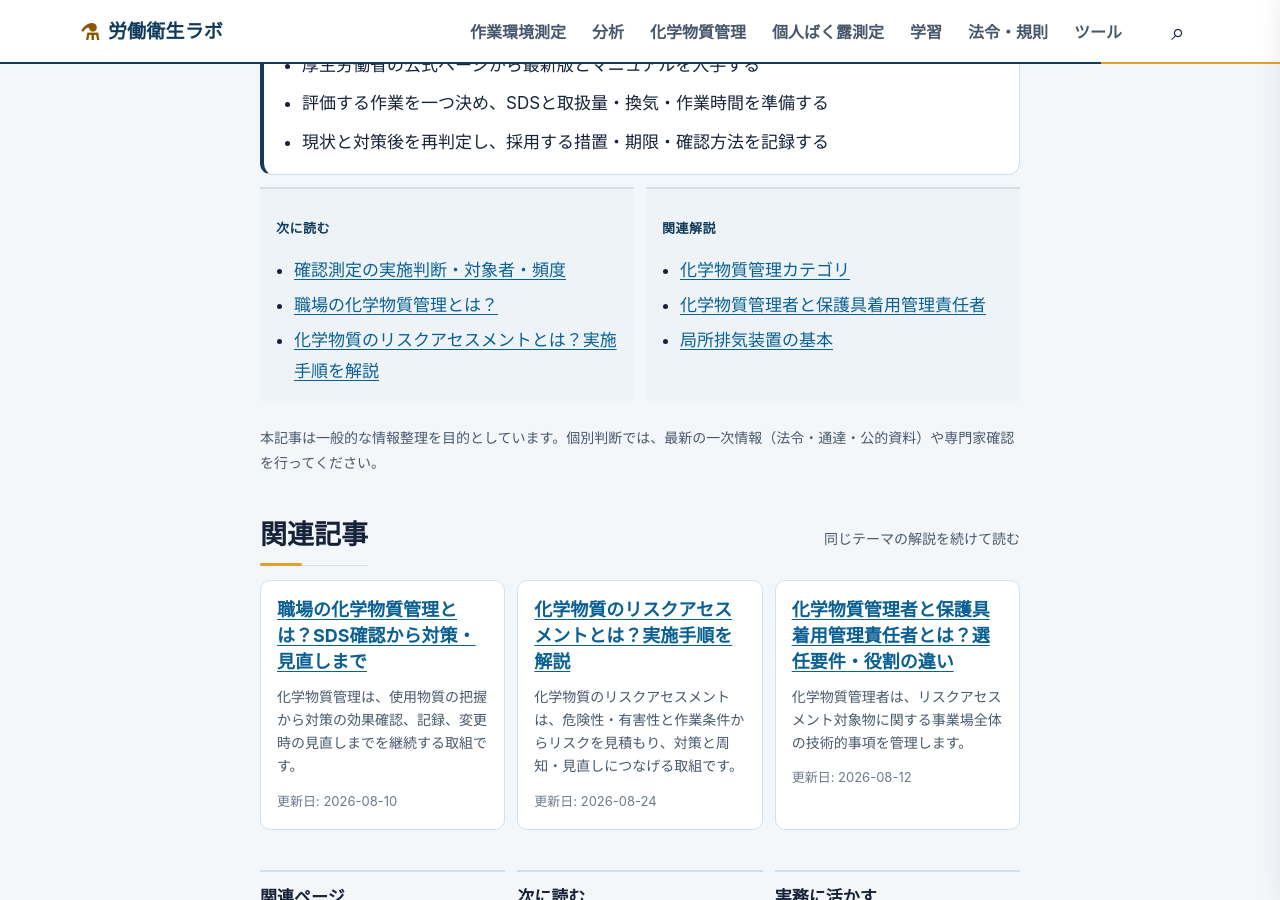
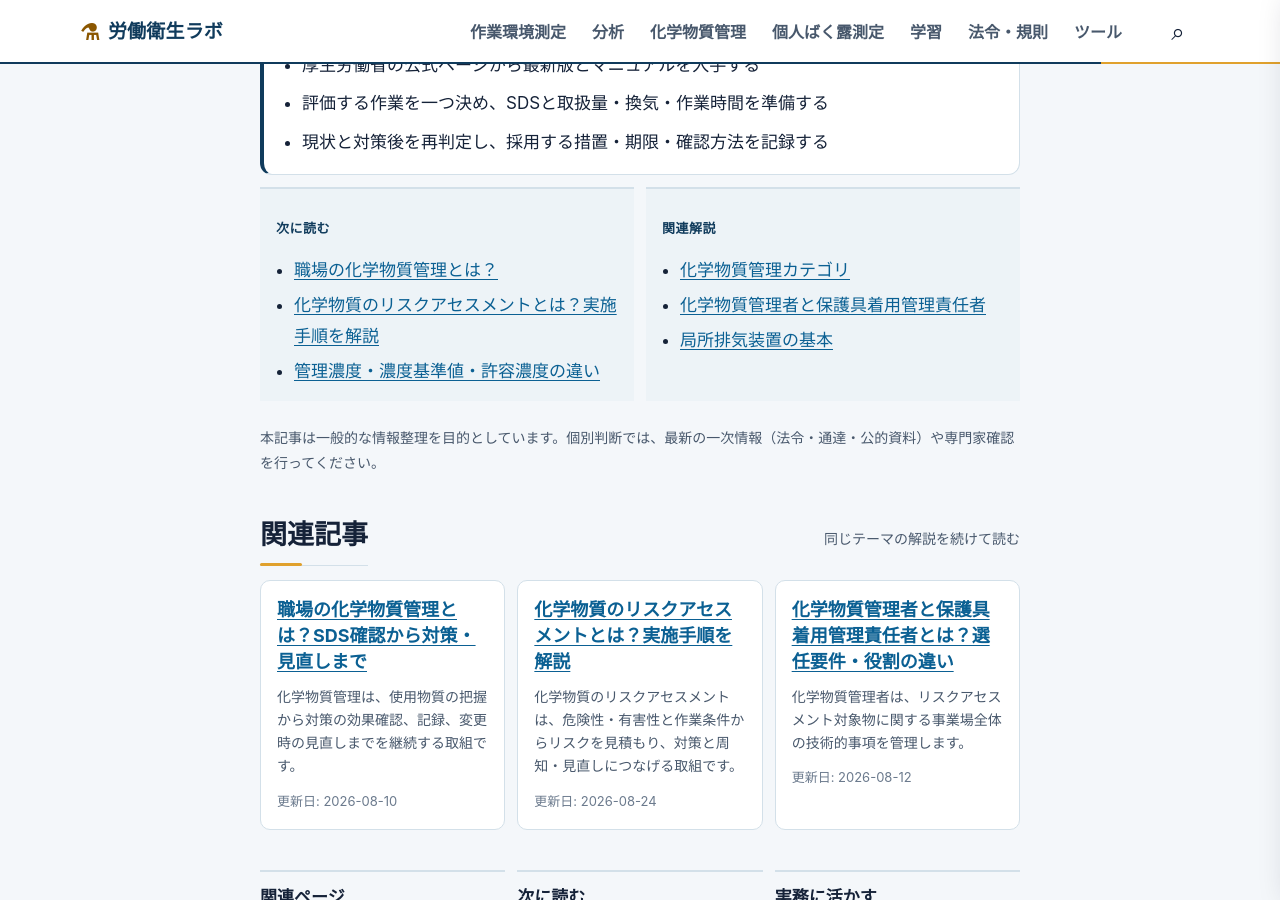
Before and after one commit to rodoeisei-lab/rodoeisei-lab, a Jekyll site: the page built from _guides/create-simple-guide.md, in a window 1280 px wide and 900 px high, scrolled down 10791 px. Built offline with Jekyll 4.4.1, drawn with Linux system fonts in a browser that asks for light colours.

```diff
--- a/_guides/create-simple-guide.md
+++ b/_guides/create-simple-guide.md
@@ -31,7 +31,6 @@
   - 評価する作業を一つ決め、SDSと取扱量・換気・作業時間を準備する
   - 現状と対策後を再判定し、採用する措置・期限・確認方法を記録する
 related_links:
-  - { title: 確認測定の実施判断・対象者・頻度, url: /guides/confirmation-measurement/, group: next }
   - title: 職場の化学物質管理とは？
     url: /guides/chemical-management-basics/
     group: next
```
Also changed, not shown: _guides/personal-exposure-measurement-basics.md (+0 -1 lines).
